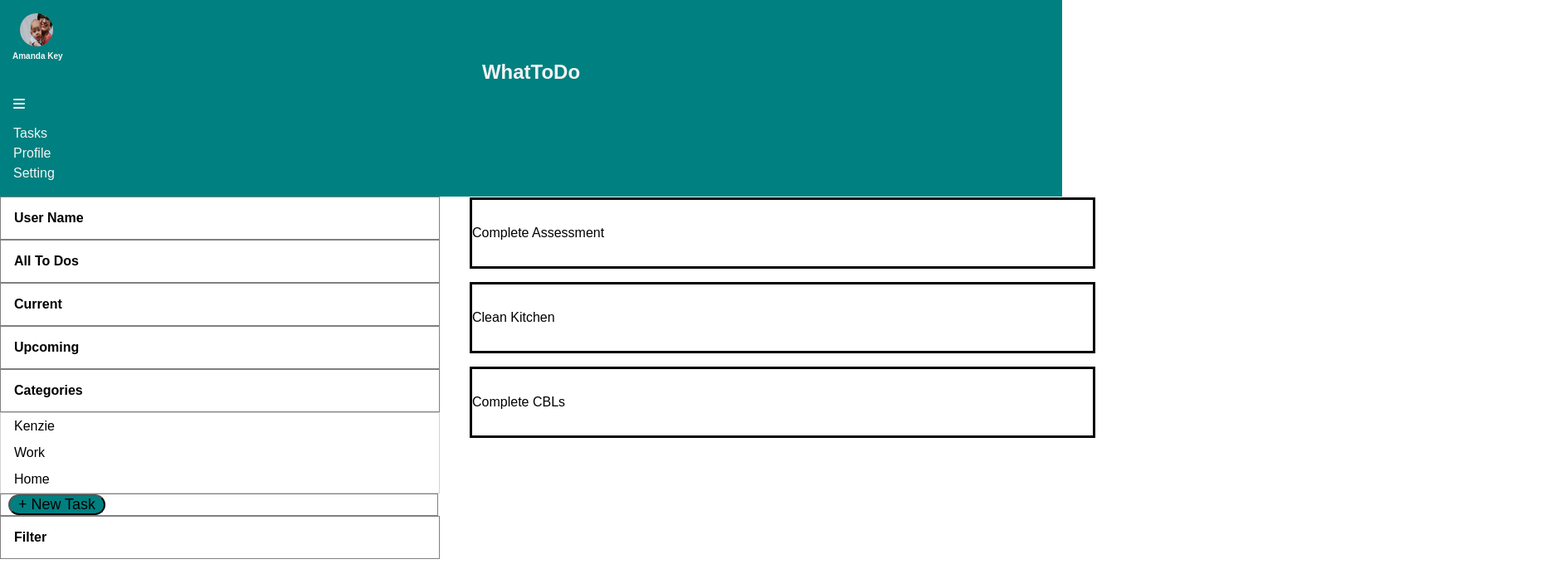
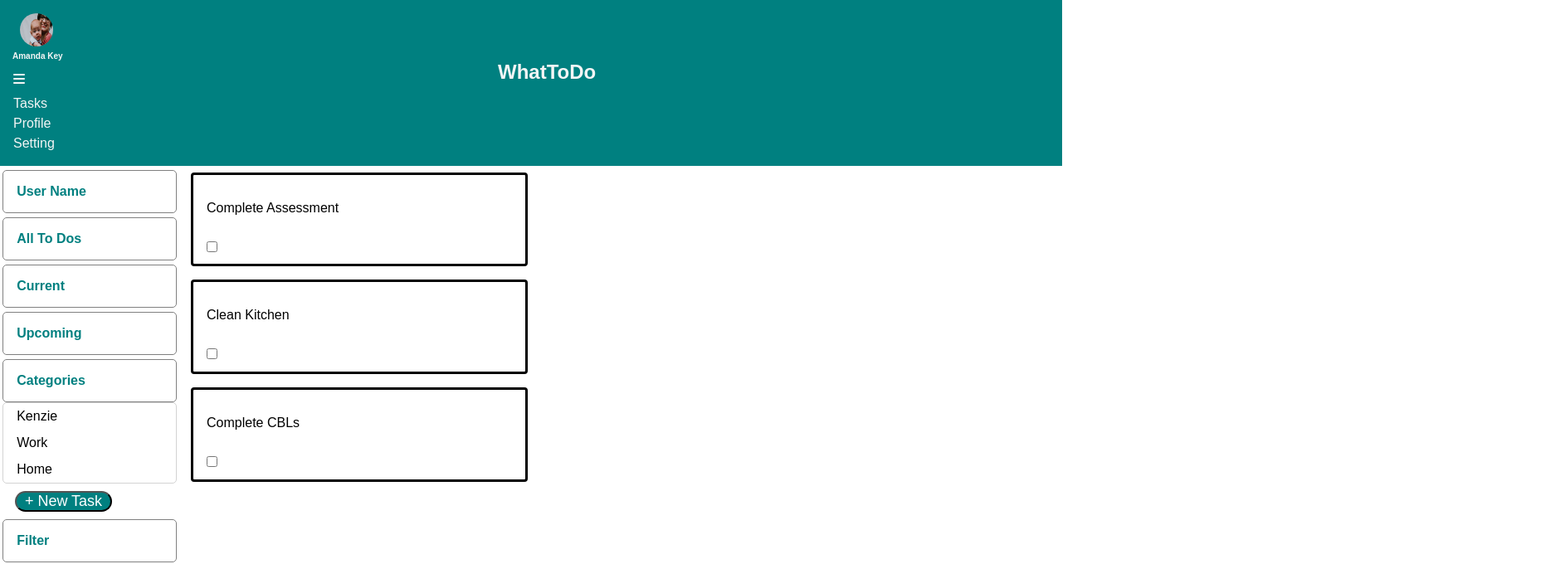
Before and after one commit to ankey87/whattodo-app, a React (Create React App) app in the folder whattodo-app/: page / in a window 1280 px wide. Shown: the top 680 px of the page at 83% size, 1880 px wide, since content can reach past the window. Built offline with nearby package versions, Linux system fonts and the light colour scheme.

Commit message:
got props working with components, made sidemenu into clickable links, references to links to be added later

```diff
--- a/whattodo-app/src/App.css
+++ b/whattodo-app/src/App.css
@@ -4,23 +4,20 @@
   list-style: none;
   font-family: Arial, Helvetica, sans-serif;
 }
-h2 {
-  text-align: center;
-  color: whitesmoke;
+.avatar {
+  width: 40px;
+  height: 40px;
+  border-radius: 20px;
+  position: relative;
+  margin-left: 1.5em;
+  margin-top: 1em;
 }
 
-.fas {
+.user__name {
+  margin-left: 1.5em;
+  margin-top: .2em;
   color: whitesmoke;
-  margin-top: 1em;
-  margin-left: 1em;
-  margin-bottom: .5em;
-
-}
-
-.sidebar {
-  background-color: teal;
-  display: flex;
-  flex-direction: column;
+  font-size: 10px;
 }
 
 .nav__links {
@@ -31,8 +28,59 @@ h2 {
   line-height: 1.5em;
 }
 
-h3 {
-  text-align: center;
+.header {
+  background-color: teal;
+  display: flex;
+  flex-direction: column;
+  height: 200px;
+}
+
+.logo {
+  display: flex;
+  position: relative;
+  justify-self: center;
+  align-items: center;
+  color: whitesmoke;
+  left: 600px;
+}
+
+.fas {
+  color: whitesmoke;
+  margin-top: 1em;
+  margin-left: 1em;
+}
+
+.ham__menu__ctn {
+  position: relative;
+  bottom: 30px;
+}
+a {
+  text-decoration: none;
+  color: teal;
+}
+
+button {
+  width: 6.5em;
+  font-size: 18px;
+  border-radius: 1em;
+  background-color: teal;
+  margin-left: 1em;
+  margin-top: .5em;
+  margin-bottom: .2em;;
+  color: white;
+}
+
+.menu__ctn h4 {
+  border-style: solid;
+  border-color: gray;
+  border-width: 1px;
+  border-radius: 5px;
+  padding-left: 1em;
+  padding-top: 1em;
+  padding-bottom: 1em;
+  width: 15%;
+  margin-top: 5px;
+  margin-left: .2em;
 }
 
 .task__list {
@@ -40,56 +88,37 @@ h3 {
   display: flex;
   flex-direction: column;
   line-height: 5em;
-  left: 550px;
-  bottom: 452px;
+  left: 230px;
+  bottom: 470px;
+  border: solid;
+  border-color: black;
+  border-radius: 4px ;
+  margin-bottom: 1em;
+  padding-left: 1em;
+  padding-bottom: .5em;
+  width: 30%;
 }
-.btn__two {
-  border-style: solid;
-  border-color: gray;
-  border-width: 1px;
-  width: 41.1%;
-}
-button {
-  width: 6.5em;
-  font-size: 18px;
-  border-radius: 1em;
-  background-color: teal;
-  margin-left: .5em;
-}
-h4 {
-  border-style: solid;
-  border-color: gray;
-  border-width: 1px;
-  padding-left: 1em;
-  padding-top: 1em;
-  padding-bottom: 1em;
-  width: 40%;
-}
+
 .sub__cats {
   border-style: solid;
   border-color: lightgray;
   border-width: 1px;
   line-height: 2em;
   padding-left: 1em;
-  width: 40%;
-}
-.list__main li{
-  border-style: solid;
-  margin: 1em;
-  width: 58.4%;
+  width: 15%;
+  border-radius: 5px;
+  margin-left: .2em;
 }
 
-.avatar {
-  width: 40px;
-  height: 40px;
-  border-radius: 20px;
+ .head__name {
   position: relative;
-  margin-left: 1.5em;
-  margin-top: 1em;
+  right: 595px;
+  top: 15px;
+  font-size: 26px;
+  font-family: 'Gill Sans', 'Gill Sans MT', Calibri, 'Trebuchet MS', sans-serif;
 }
-.user__name {
-  margin-left: 1.5em;
-  margin-top: .2em;
-  color: whitesmoke;
-  font-size: 10px;
+
+#checkBox {
+  display: flex;
+  margin-bottom: .5em;
 }
--- a/whattodo-app/src/App.js
+++ b/whattodo-app/src/App.js
@@ -1,12 +1,12 @@
-import React from 'react';
+import React, { Component } from 'react';
 import './App.css';
+import Todo from "./components/Todo.js";
+import Header from "./components/Header.js";
+import SideMenu from "./components/SideMenu.js"
 
-const user = {
-  name: "Amanda Key",
-  avatar: "./AmandaEzra.jpg"
-}
-
-const tasks = [
+class App extends Component {
+  state = {
+    tasks: [
       {
         id: 1,
         title: "Complete Assessment",
@@ -22,58 +22,23 @@ const tasks = [
         title: "Complete CBLs",
         completed: false
       },
-]
+    ],
+    user: {
+      name: "Amanda Key",
+      avatar: "./AmandaEzra.jpg"
+    },
+  };
 
-const taskList = tasks.map(function (task, index) {
-  return <li key={index}>{task.title}</li>;
-})
-
-function App() {
+  render() {
     return (
       <>
-
-      <header class="sidebar">
-        <div class="user">
-          <img class="avatar" src={user.avatar} alt="user avatar"/>
-          <h5 class="user__name">{user.name}</h5>
-        </div>
-        <div class="logo">
-          <h2>WhatToDo</h2>
-        </div>
-        <div class="btn">
-          <i class="fas fa-bars"></i>
-        </div>
-        <ul class="nav__links">
-          <li>Tasks</li>
-          <li>Profile</li>
-          <li>Setting</li>
-        </ul>
-      </header>
-      <main>
-        <section class="side__menu">
-          <h4>User Name</h4>
-          <h4>All To Dos</h4>
-          <h4>Current</h4>
-          <h4>Upcoming</h4>
-          <h4>Categories</h4>
-          <ul class="sub__cats">
-            <li>Kenzie</li>
-            <li>Work</li>
-            <li>Home</li>
-          </ul>
-          <div class="btn__two">
-            <button>+ New Task</button>
-          </div>
-          <h4>Filter</h4>
-        </section>
-        <section class="task__list">
-          <ul class="list__main">
-            {taskList}
-          </ul>
-        </section>
-      </main>
+      <Header avatar={this.state.user.avatar} name={this.state.user.name}/>
+          <SideMenu />
+          {this.state.tasks.map((task, index) => (
+            <Todo task={task} key={index} />
+          ))}
       </>
     );
+  };
 }
-
 export default App;
--- /dev/null
+++ b/whattodo-app/src/components/Header.js
@@ -0,0 +1,27 @@
+import React from 'react';
+
+function Header(props) {
+    return (
+        <header className="header">
+            <div className="user">
+                <img className="avatar" src={props.avatar} alt="user avatar" />
+                <h5 className="user__name">{props.name}</h5>
+            </div>
+            <div className="logo">
+                <h2>WhatToDo</h2>
+            </div>
+            <div className="ham__menu__ctn">
+                <div className="btn">
+                    <i className="fas fa-bars"></i>
+                </div>
+                <ul className="nav__links">
+                    <li>Tasks</li>
+                    <li>Profile</li>
+                    <li>Setting</li>
+                </ul>
+            </div>
+        </header>
+    )
+}
+
+export default Header;
--- /dev/null
+++ b/whattodo-app/src/components/SideMenu.js
@@ -0,0 +1,25 @@
+import React from 'react';
+
+function SideMenu(props) {
+    return (
+        <section className="side__menu">
+            <div className="menu__ctn">
+                <h4><a href="#">User Name</a></h4>
+                <h4><a href="#">All To Dos</a></h4>
+                <h4><a href="#">Current</a></h4>
+                <h4><a href="#">Upcoming</a></h4>
+                <h4><a href="#">Categories</a></h4>
+                <ul className="sub__cats">
+                    <li>Kenzie</li>
+                    <li>Work</li>
+                    <li>Home</li>
+                </ul>
+                <div className="new__task__btn">
+                    <button>+ New Task</button>
+                </div>
+                <h4><a href="#">Filter</a></h4>
+            </div>
+        </section>
+    )
+}
+export default SideMenu;
--- /dev/null
+++ b/whattodo-app/src/components/Todo.js
@@ -0,0 +1,13 @@
+import React from 'react';
+
+function Todo(props) {
+    return (
+        <section className="task__list">
+            <ul className="list__main">
+                {props.task.title}
+                <input id="checkBox" type="checkbox"></input>
+            </ul>
+        </section>
+    )
+}
+export default Todo;
```
Lines whose indentation alone changed are shown as unchanged.
